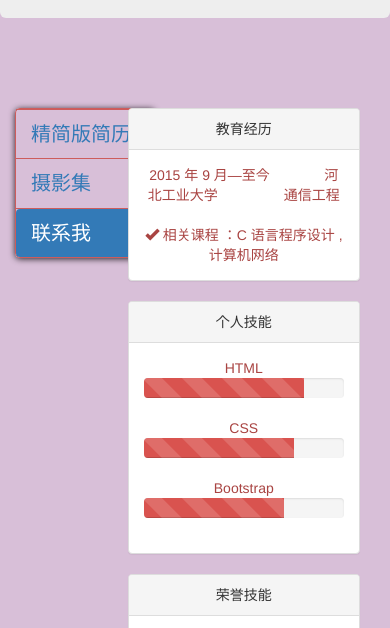
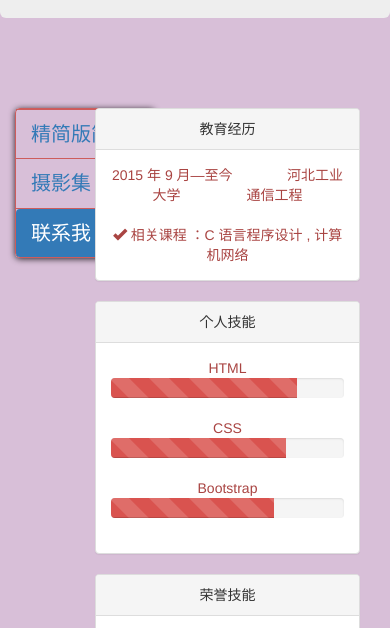
Before and after one commit to moonRachel/moonRachel.github.io, a plain HTML site: page index2.html in a window 390 px wide. Shown: the part 163-791 px from the top of the page. Drawn offline with nearby package versions, Linux system fonts and the light colour scheme.

Commit message:
Update index2.html

```diff
--- a/index2.html
+++ b/index2.html
@@ -26,7 +26,7 @@
 			</div>
 			<br><br><br>
 			<!--附件导航部分-->
-			<div class="col-sm-3 col-xs-3" id="myNav">
+			<div class="col-sm-3 col-xs-2" id="myNav">
 				<ul class="nav nav-pills nav-stacked" data-spy="affix" data-offset-top="200">
 					<li><a href="#resume">精简版简历</a></li>
 					<li><a href="#camera">摄影集</a></li>
@@ -34,7 +34,7 @@
 				</ul>
 			</div>
 
-			<div class="col-sm-9 col-xs-9">
+			<div class="col-sm-9 col-xs-10">
 				<!--简历-->
 				<div id="resume" class="text-center text-danger">
 					<!--简历第一部分-->
```
